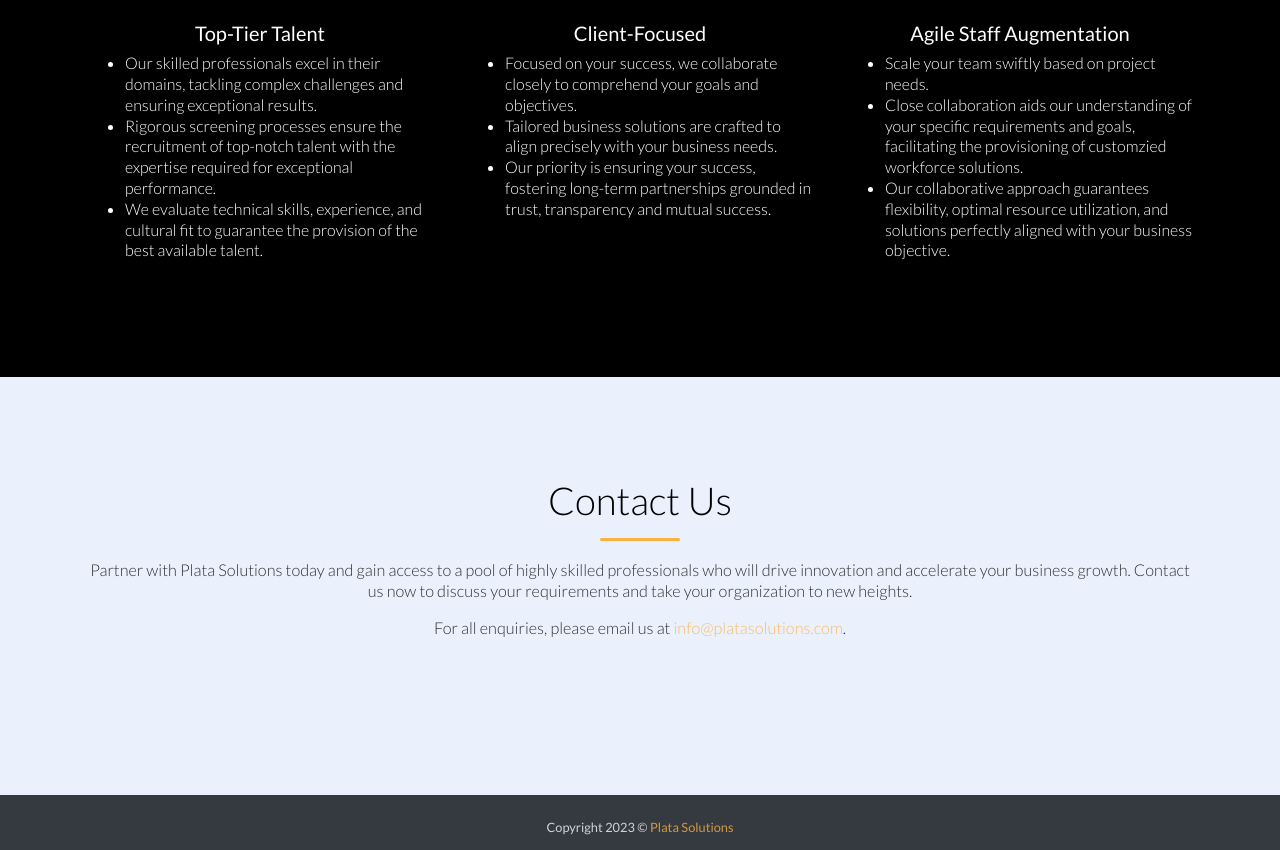
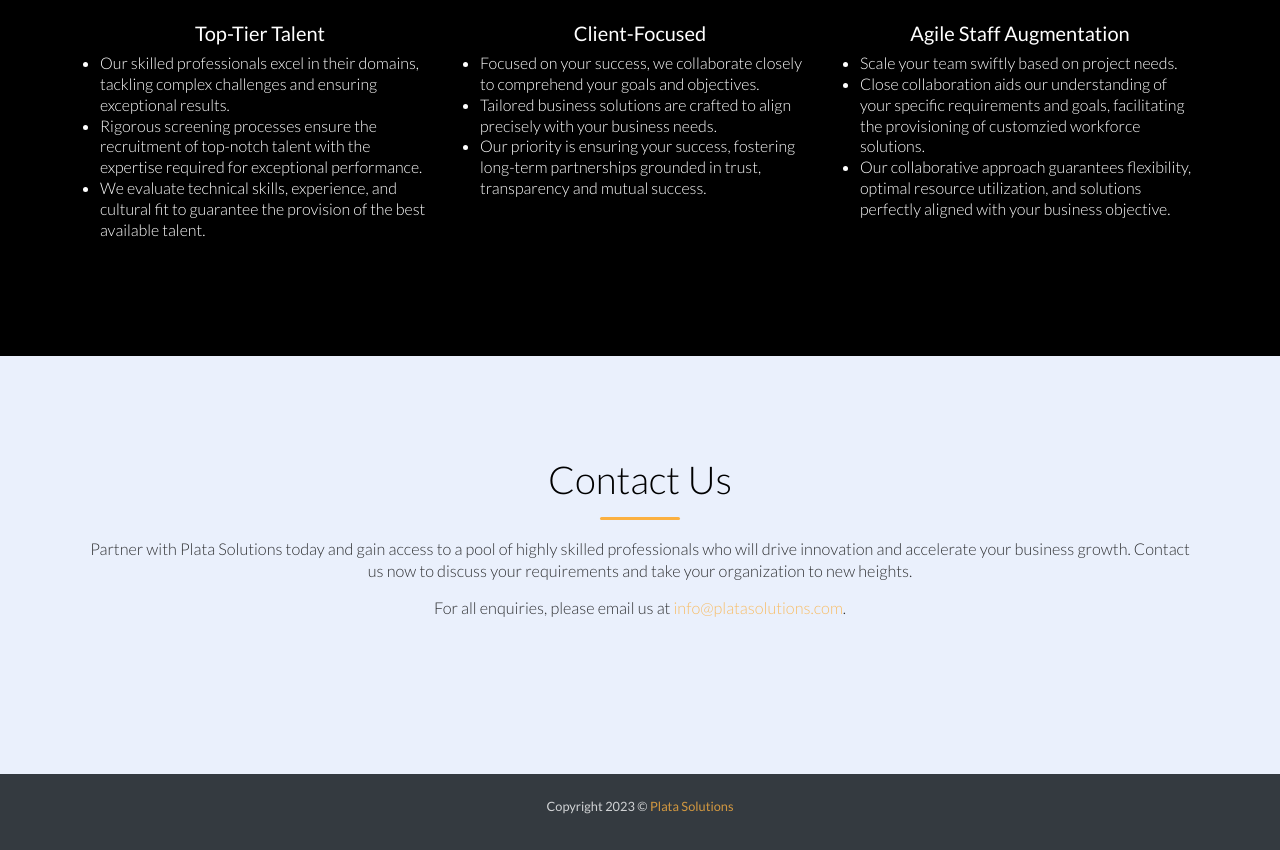
Before and after one commit to platasol/platasol.github.io, a plain HTML site: page index.html in a window 1280 px wide. Shown: the part 3416-4266 px from the top of the page. Drawn offline with nearby package versions, Linux system fonts and the light colour scheme; a script that the page names is missing.

Commit message:
Bullet list padding reduction

```diff
--- a/index.html
+++ b/index.html
@@ -253,7 +253,7 @@
             <div class="row mt-4">
                 <div class="col-md-4">
                     <h5 class="text-center">Top-Tier Talent</h5>
-                    <ul>
+                    <ul style="padding-left: 15px;">
                         <li>
                             Our skilled professionals excel in their domains, tackling complex challenges and ensuring exceptional results.
                         </li>
@@ -268,7 +268,7 @@
                 </div>
                 <div class="col-md-4">
                     <h5 class="text-center">Client-Focused</h5>
-                    <ul>
+                    <ul style="padding-left: 15px;">
                         <li>
                             Focused on your success, we collaborate closely to comprehend your goals and objectives.
                         </li>
@@ -283,7 +283,7 @@
                 </div>
                 <div class="col-md-4">
                     <h5 class="text-center">Agile Staff Augmentation</h5>
-                    <ul>
+                    <ul style="padding-left: 15px;">
                         <li>
                             Scale your team swiftly based on project needs.
                         </li>
```
